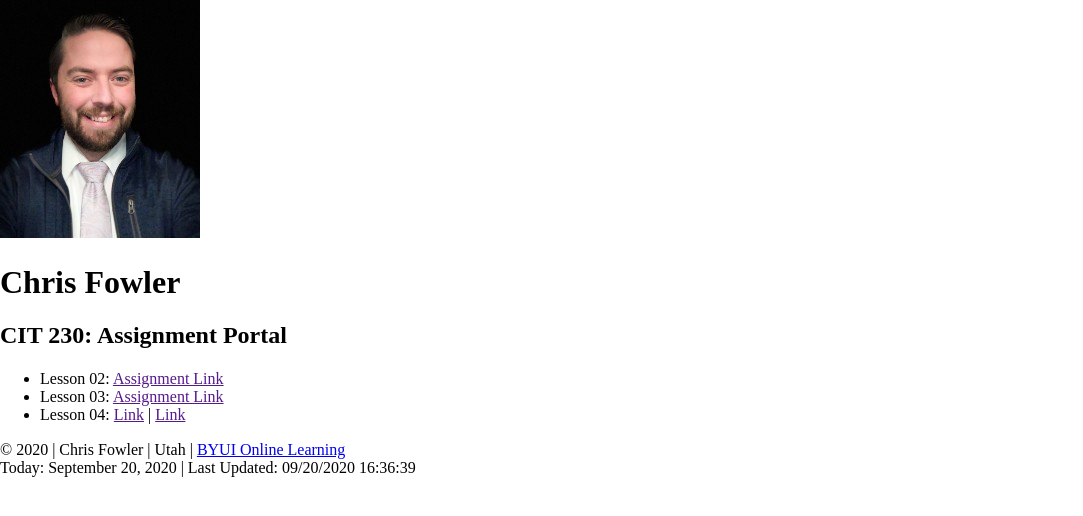
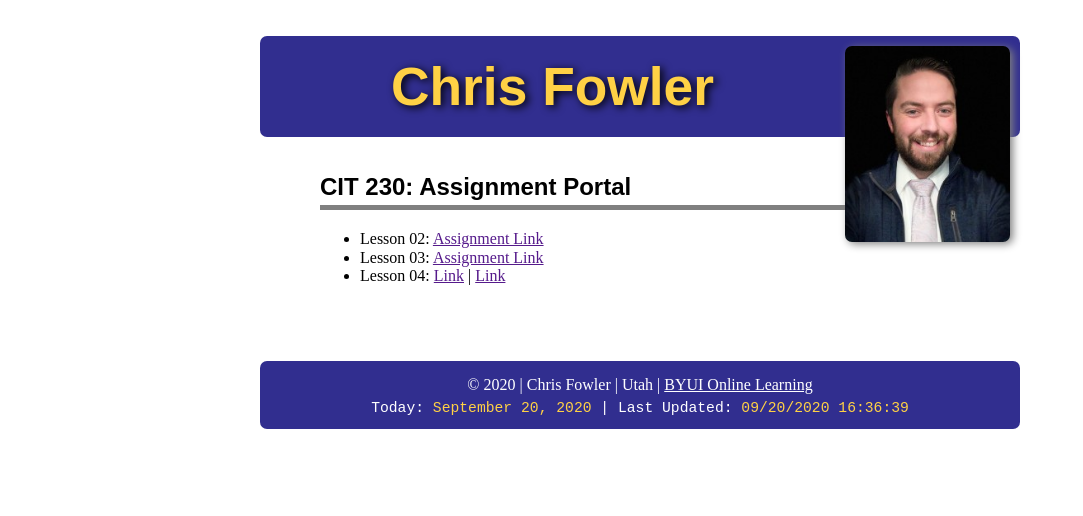
Before and after one commit to cfowl/cfowl.github.io, a plain HTML site: page index.html in a window 1280 px wide. Shown: the whole page, without its empty margins (0-1083 px from the left). Drawn offline with Linux system fonts and the light colour scheme.

Commit message:
fixed link problem for main.css

```diff
--- a/index.html
+++ b/index.html
@@ -9,7 +9,7 @@
   <meta name="description" content="Chris Fowler's Course Portal Home Page for Web Design and Development I (WDD 230).
     This is for the Fall 2020 semester at Brigham Young University-Idaho (BYUI).">
   <link rel="stylesheet" href="css/normalize.css">
-  <link rel="stylesheet" href="css/main.css>
+  <link rel="stylesheet" href="css/main.css">
 </head>
 
 <body>
```
